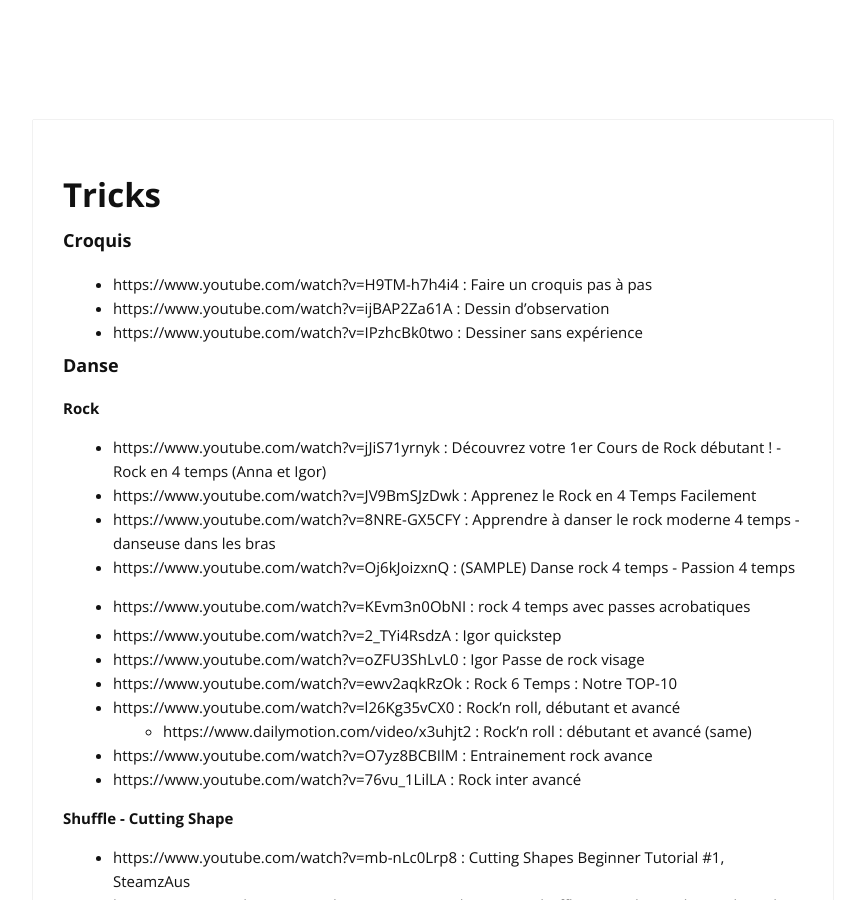
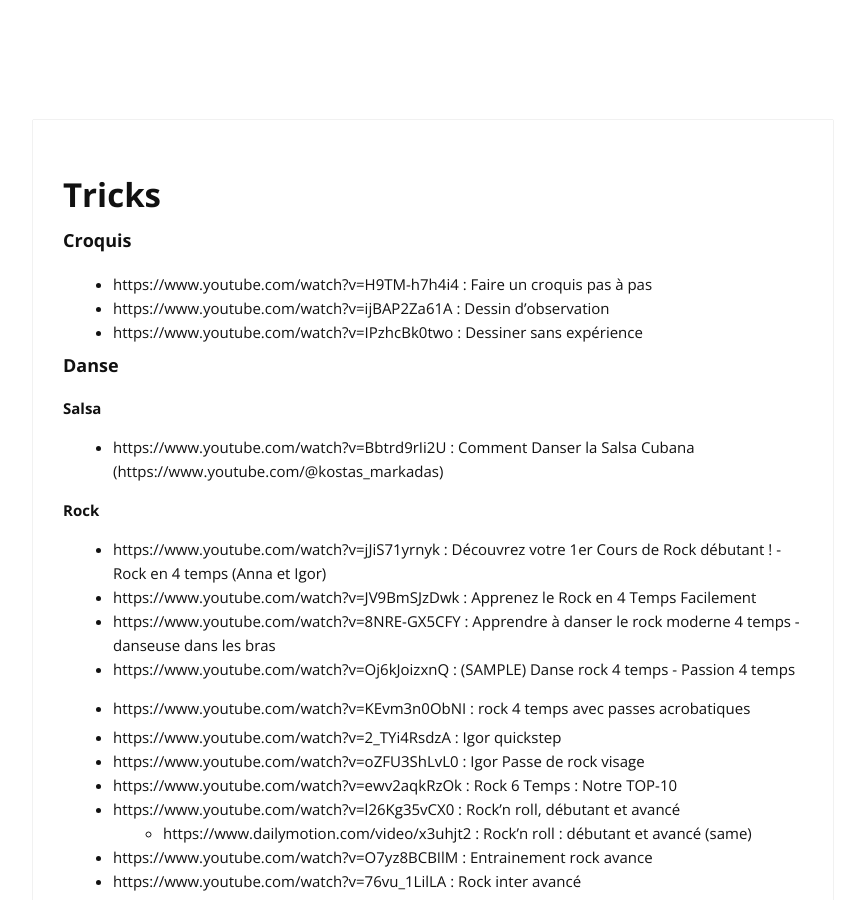
Before and after one commit to cylmat/cylmat.github.io, a Jekyll site: the page built from _pages/tricks.md, in a window 1280 px wide and 900 px high. Shown: the whole window, without its empty margins (207-1072 px from the left). Built offline with Jekyll 4.4.1, drawn with Linux system fonts in a browser that asks for light colours; nearby versions of some CDN libraries.

Commit message:
Update tricks.md

```diff
--- a/_pages/tricks.md
+++ b/_pages/tricks.md
@@ -11,6 +11,9 @@
 - https://www.youtube.com/watch?v=IPzhcBk0two : Dessiner sans expérience
 
 ### Danse
+
+**Salsa**
+- https://www.youtube.com/watch?v=Bbtrd9rIi2U : Comment Danser la Salsa Cubana (https://www.youtube.com/@kostas_markadas)
 
 **Rock**
 - https://www.youtube.com/watch?v=jJiS71yrnyk : Découvrez votre 1er Cours de Rock débutant ! - Rock en 4 temps (Anna et Igor)
```
